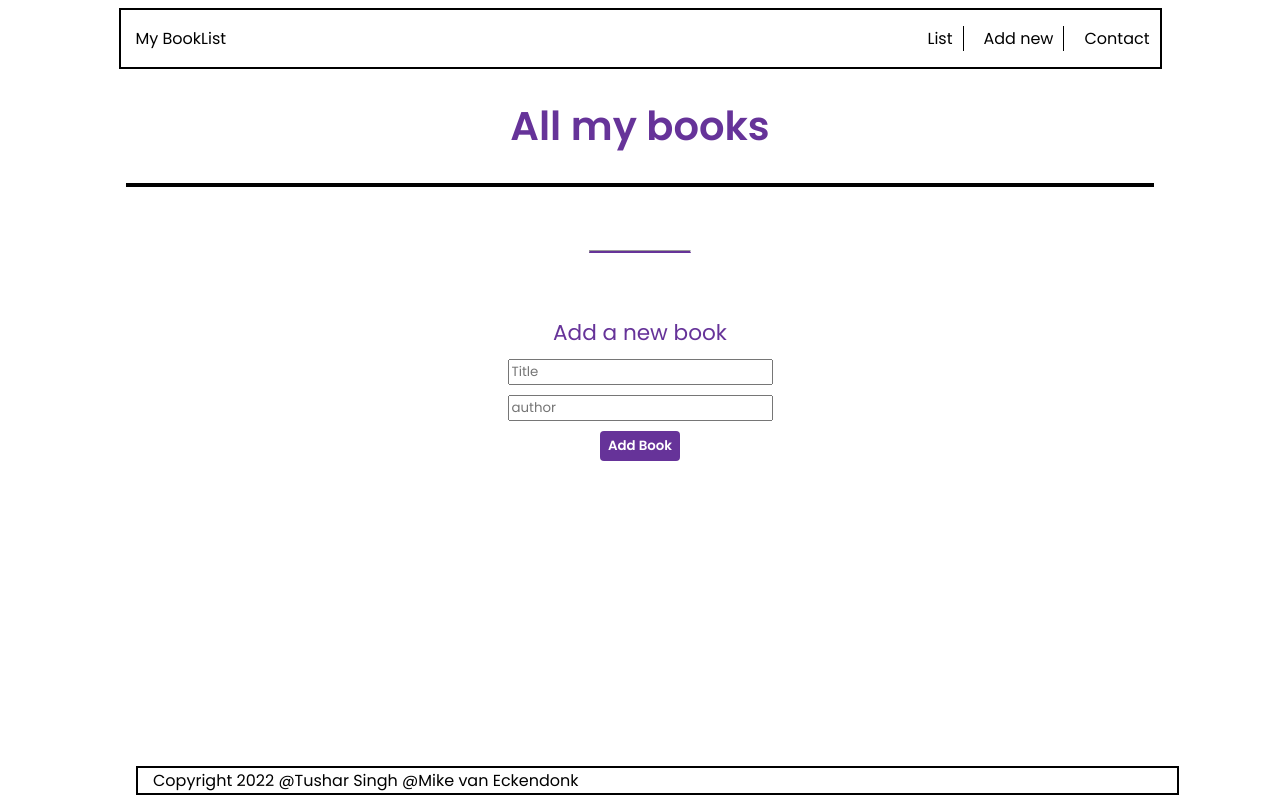
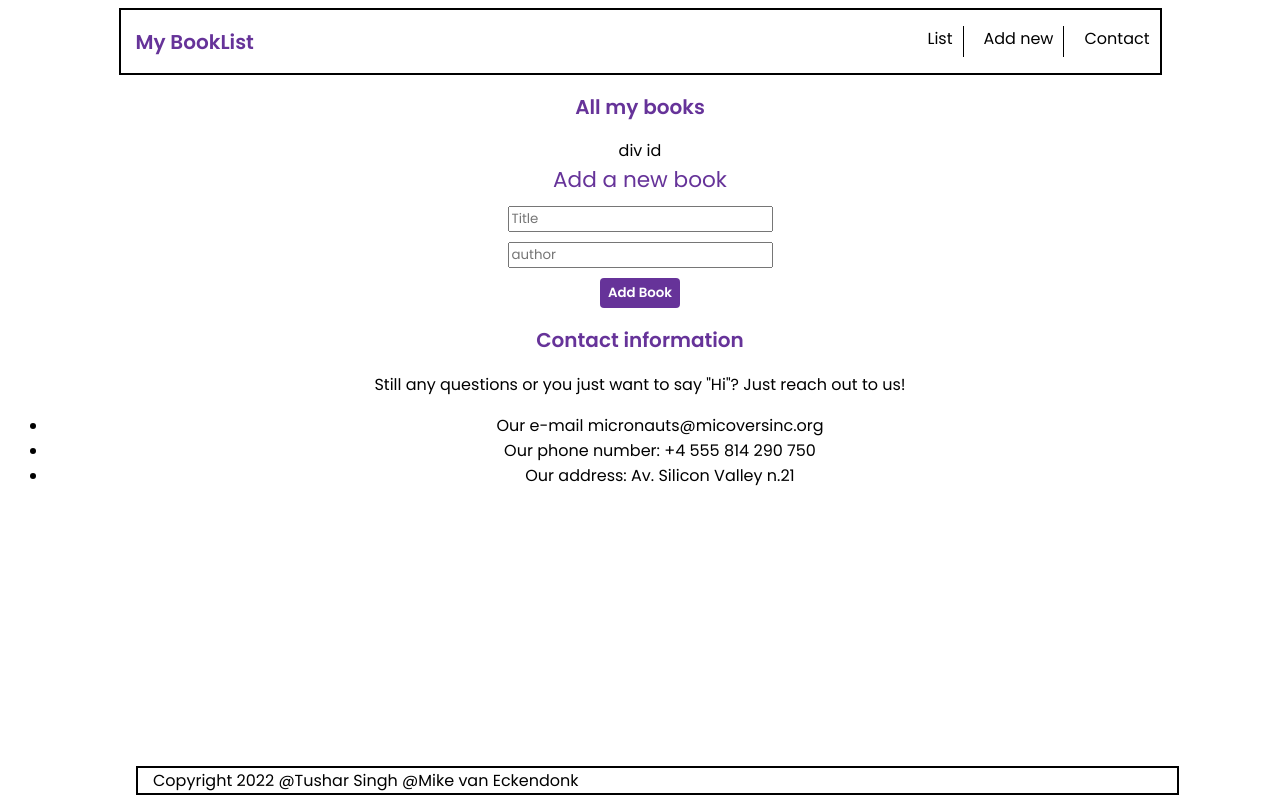
Before and after one commit to pinkmoon25/books-website, a website: page index.html in a window 1280 px wide. Drawn offline with Linux system fonts and the light colour scheme.

Commit message:
finished HTML & CSS & Start Js

```diff
--- a/index.html
+++ b/index.html
@@ -11,22 +11,34 @@
 
 <body>
     <nav>
-        <p>My BookList</p>
+        <h2>My BookList</h2>
         <ul>
             <li class="list">List</li>
             <li class="add">Add new</li>
             <li class="contact">Contact</li>
         </ul>
     </nav>
-    <h1>All my books</h1>
-    <div class="book"></div>
-    <hr class="line-break">
+    <h2>All my books</h2>
+    <div class="addbook-container">
+        div id
         <form id="add-book">
             <h3 class="form-title">Add a new book</h3>
             <input type="text" id="title" name="title" placeholder="Title">
             <input type="text" id="author" name="author" placeholder="author">
             <input type="submit" id="add" value="Add Book">
         </form>
+    </div>
+    <div class="contact-container">
+        <h2>Contact information</h2>
+        <div>
+            <p>Still any questions or you just want to say "Hi"? Just reach out to us!</p>
+            <ul>
+                <li>Our e-mail micronauts@micoversinc.org</li>
+                <li>Our phone number: +4 555 814 290 750</li>
+                <li>Our address: Av. Silicon Valley n.21</li>
+            </ul>
+        </div>
+    </div>
 
     <footer>
         <span>Copyright 2022 @Tushar Singh @Mike van Eckendonk </span>
--- a/script.js
+++ b/script.js
@@ -84,3 +84,25 @@ document.addEventListener('DOMContentLoaded', () => {
   Book.getBook();
   Book.displayBooks();
 });
+
+const list = document.querySelector('.list');
+const add = document.querySelector('.add');
+const contact = document.querySelector('.contact');
+
+const activateList = () => {
+  list.classList.add('active');
+  add.classList.remove('active');
+  contact.classList.remove('active');
+};
+
+const activateForm = () => {
+  list.classList.remove('active');
+  add.classList.add('active');
+  contact.classList.remove('active');
+};
+
+list.addEventListener('click', activateList);
+add.addEventListener('click', activateForm);
+contact.addEventListener('click', activateForm);
+window.onload = activateList;
+// window.onload = activateForm;
--- a/style.css
+++ b/style.css
@@ -9,9 +9,9 @@ body {
   box-sizing: border-box;
 }
 
-h1 {
+h2 {
   text-align: center;
-  font-size: 2.5em;
+  font-size: 1.25em;
   color: rebeccapurple;
 }
 
```
Lines whose indentation alone changed are shown as unchanged.
